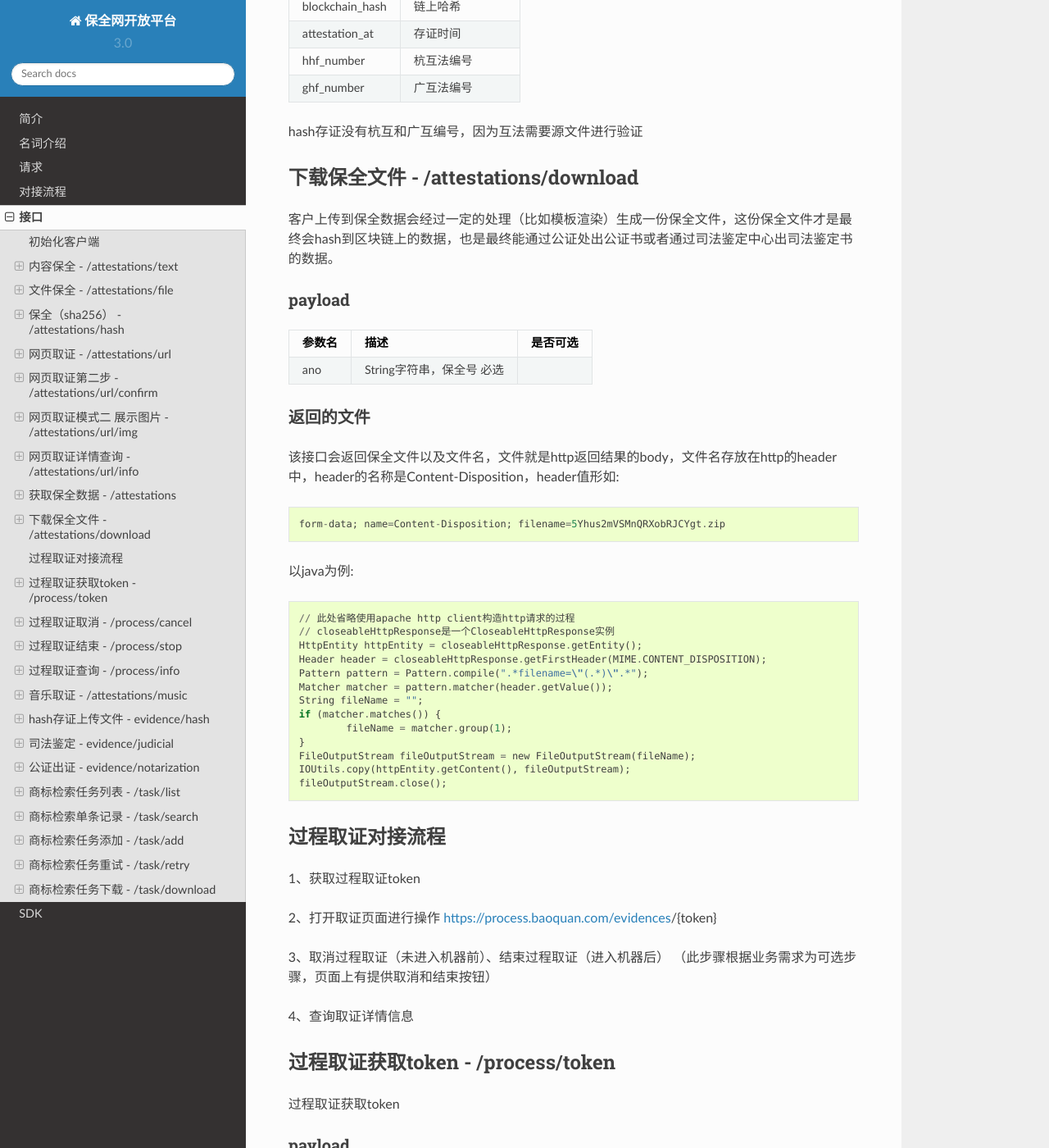
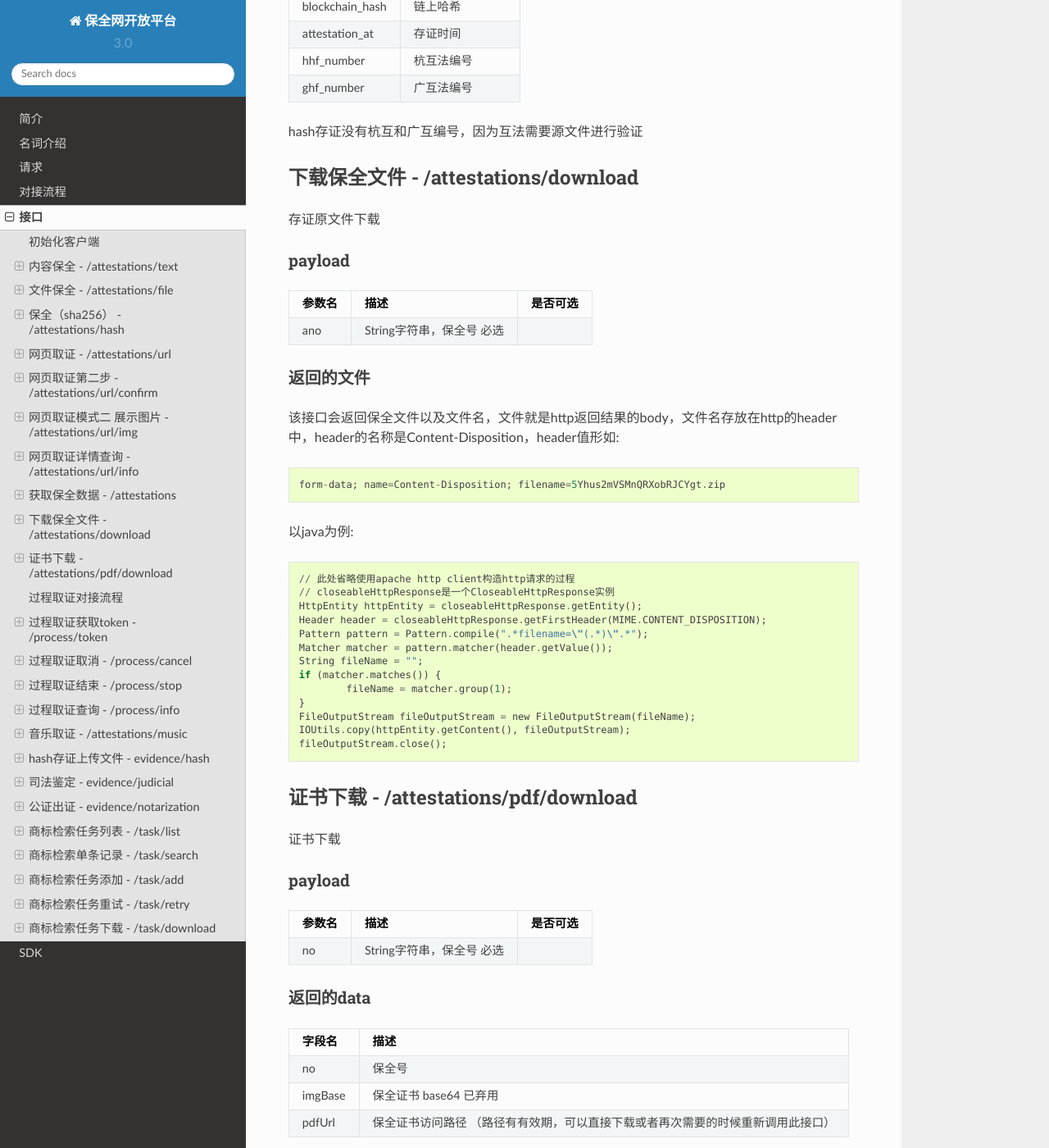
Before and after one commit to baoquan-hq/peacock-doc, a Sphinx documentation site: the page built from docs/api.rst, in a window 1280 px wide and 1400 px high, scrolled down 4832 px. Shown: the whole window at 82% size. Built offline with Sphinx 7.4.7 and the Read the Docs theme 2.0.0, drawn with Linux system fonts in a browser that asks for light colours.

Commit message:
pdf下载接口

```diff
--- a/docs/api.rst
+++ b/docs/api.rst
@@ -253,7 +253,7 @@ hash存证没有杭互和广互编号，因为互法需要源文件进行验证
 下载保全文件 - /attestations/download
 --------------------------------------------------------------
 
-客户上传到保全数据会经过一定的处理（比如模板渲染）生成一份保全文件，这份保全文件才是最终会hash到区块链上的数据，也是最终能通过公证处出公证书或者通过司法鉴定中心出司法鉴定书的数据。
+存证原文件下载
 
 payload
 ^^^^^^^^^^^^^^^
@@ -285,6 +285,31 @@ ano                String字符串，保全号               必选
 	FileOutputStream fileOutputStream = new FileOutputStream(fileName);
 	IOUtils.copy(httpEntity.getContent(), fileOutputStream);
 	fileOutputStream.close();
+
+
+证书下载 - /attestations/pdf/download
+--------------------------------------------------------------
+
+证书下载
+
+payload
+^^^^^^^^^^^^^^^
+=================  ======================================= ================
+参数名 				描述                             是否可选
+=================  ======================================= ================
+no                 String字符串，保全号               必选
+=================  ======================================= ================
+
+返回的data
+^^^^^^^^^^^^^^
+
+=================  ================================================================
+字段名 				描述
+=================  ================================================================
+no                   保全号
+imgBase              保全证书 base64  已弃用
+pdfUrl               保全证书访问路径 （路径有有效期，可以直接下载或者再次需要的时候重新调用此接口）
+=================  ================================================================
 
 
 过程取证对接流程
```
